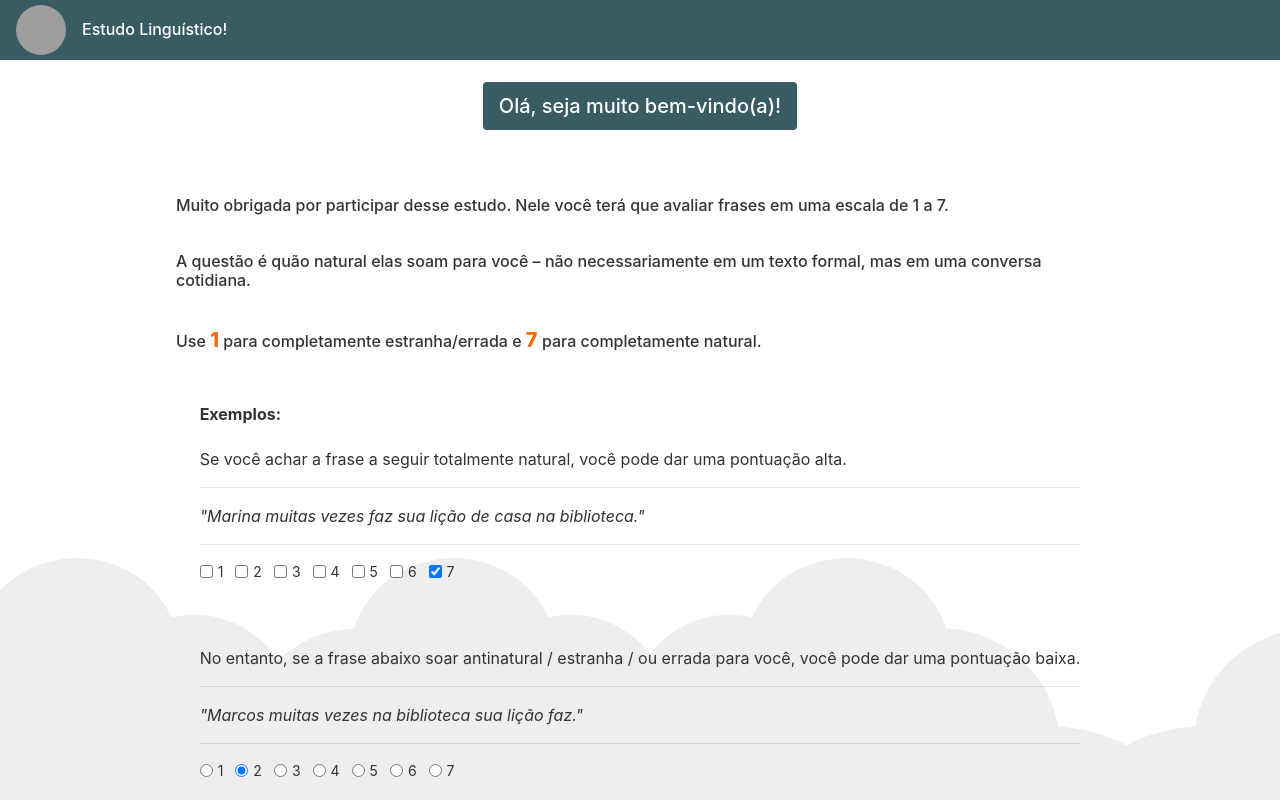
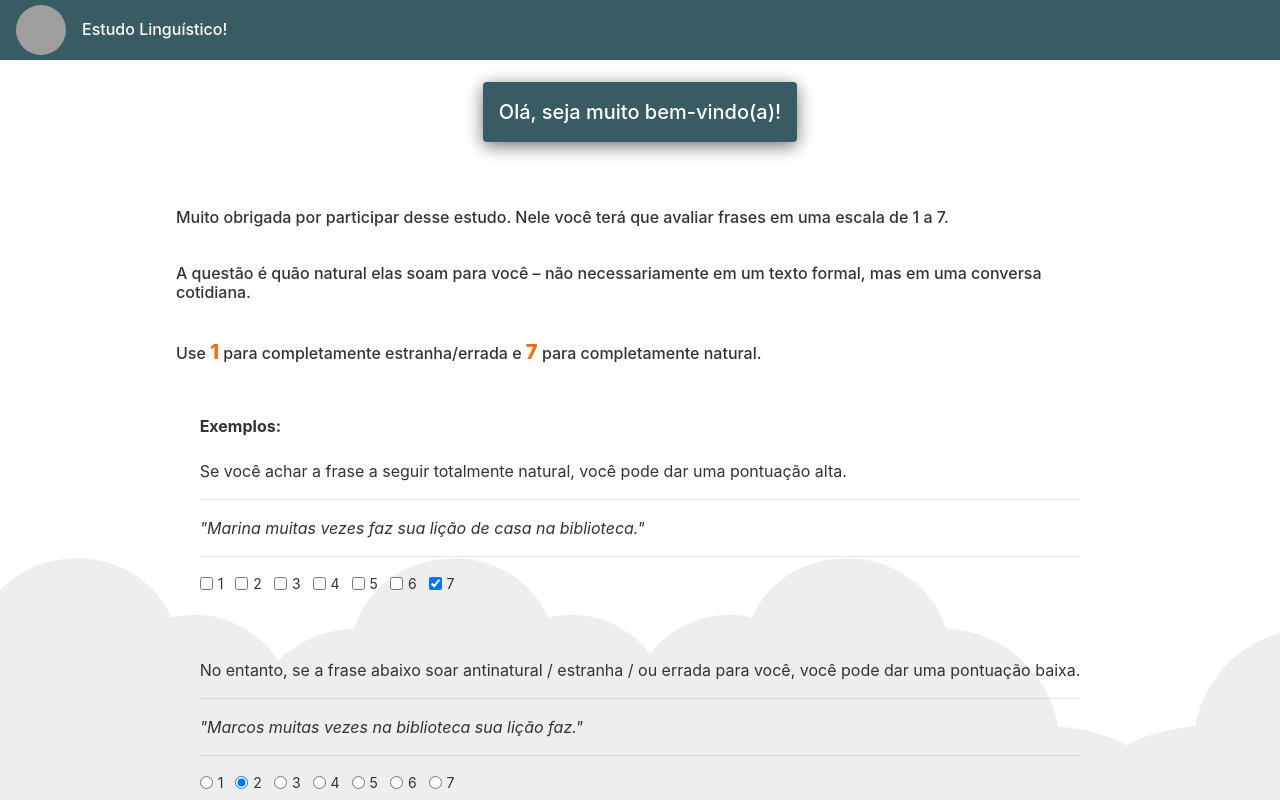
Before and after one commit to JenCall/estudo-lingui, an Angular app: page / in a window 1280 px wide. Shown: the top 800 px of the page. Built offline with nearby package versions, Linux system fonts and the light colour scheme; grey boxes are pictures that could not be loaded.

Commit message:
adjust card height

```diff
--- a/src/app/app.component.scss
+++ b/src/app/app.component.scss
@@ -90,8 +90,9 @@ svg.material-icons:not(:last-child) {
 }
 
 .card-1.card-small {
-  height: 16px;
+  height: 28px;
   width: 168px;
+  box-shadow: 0 4px 17px rgba(0, 0, 0, 0.55);
 }
 
 .card-container .card-1:not(.highlight-card) {
```
